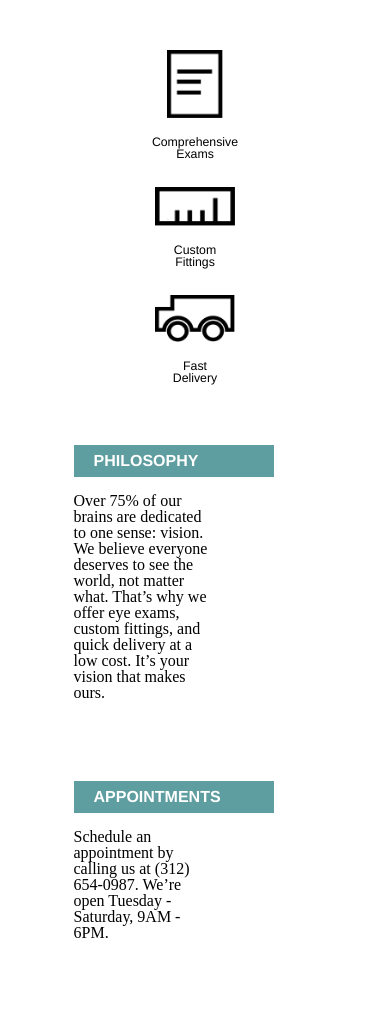
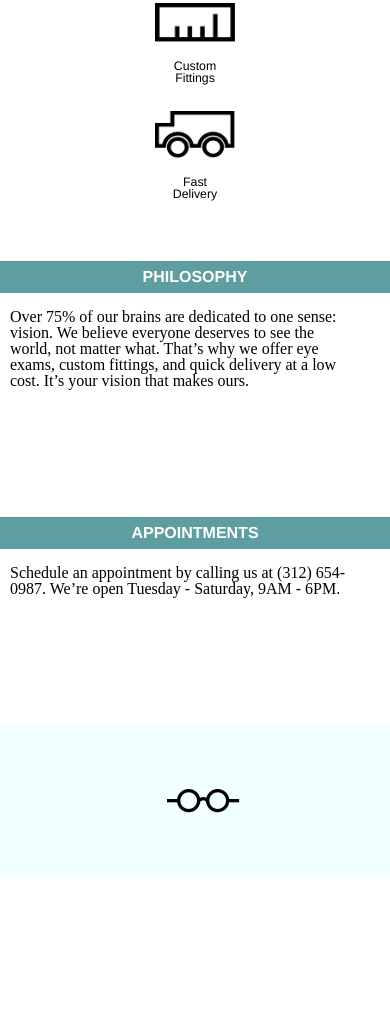
Before and after one commit to HeidiPierce/turtle-optics, a plain HTML site: page index.html in a window 390 px wide. Shown: the part 514-1535 px from the top of the page. After the commit the page ends 1391 px from the top, so only its background shows below. Drawn offline with Linux system fonts and the light colour scheme.

Commit message:
mobile version completed.

```diff
--- a/index.html
+++ b/index.html
@@ -61,5 +61,13 @@
         </div>
       </div>
     </section>
+    <footer>
+      <div class="inner-box">
+        <div class="logo">
+          <img src="resources/images/logo-black.png" alt="This is the icon for Tortoiseshell Optics." title="Tortoiseshell Optics">
+          <h2>&copy;Tortoiseshell Optics</h2>
+        </div>
+      </div>
+    </footer>
   </body>
 </html>
--- a/resources/css/style.css
+++ b/resources/css/style.css
@@ -56,7 +56,6 @@ nav .response-menu {
   background-size: cover;
   height: 30rem;
   width: 100%;
-
 }
 .main-banner-box {
   display: flex;
@@ -91,11 +90,10 @@ nav .response-menu {
 }
 .inner-box {
   display: flex;
-
 }
 .business-info {
-  width: 50%;
-  padding: 0 3rem 5rem 0;
+  max-width: 50%;
+  padding: 0 3rem 4rem 0;
 }
 .business-info h2 {
   font-family: Helvetica;
@@ -104,15 +102,24 @@ nav .response-menu {
   background-color: cadetblue;
   color: white;
   width: 10rem;
-  padding: 0.5rem 1.25rem;
+  padding: 0.5rem 1.5rem;
 
 }
 .business-info p {
   padding-top: 1rem;
   width: 70%;
-
+}
+footer {
+  background-color: azure;
+}
+footer .logo {
+  padding: 4rem 1rem 4rem 2rem;
+  max-width: 100%;
 }
 @media only screen and (max-width: 480px) {
+    header .inner-box {
+      padding: 0.75rem;
+    }
     .logo h2 {
       display: none;
     }
@@ -127,12 +134,14 @@ nav .response-menu {
     nav ul {
       display: none;
     }
+    .stretch {
+      max-width: 100%;
+      height: auto;
+      background-position: 20%;
+    }
     .main-banner-box {
       align-items: flex-end;
       height: 17rem;
-    }
-    .banner-img {
-      width: 100%;
     }
     .banner-text {
       font-size: 1rem;
@@ -156,6 +165,22 @@ nav .response-menu {
       display: block;
     }
     .business-info {
+      max-width: 100%;
+
+    }
+    .business-info h2 {
+      width: 100%;
+      text-align: center;
+    }
+    .business-info p {
+      padding: 1rem 0 4rem;
+      width: 100%;
+      margin: 0 10px;
+    }
+    .logo {
+      max-width: 100%;
+    }
+    footer .logo img {
       margin: 0 auto;
     }
 }
```
